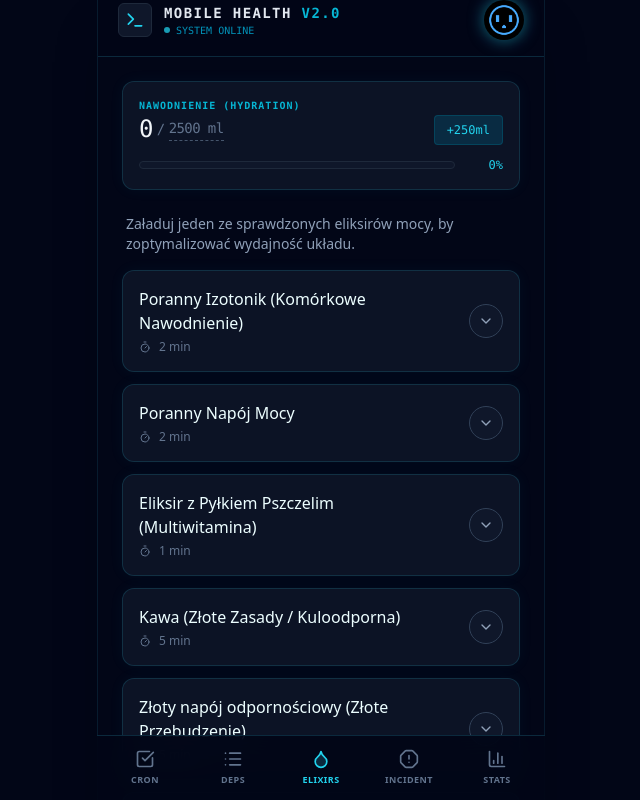
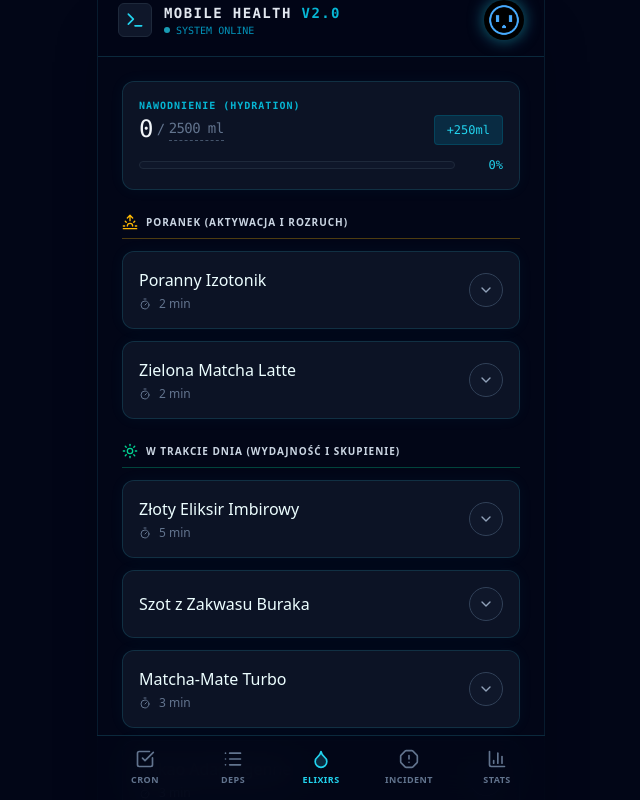
Before and after one commit to mariusz-pk/Zdrowie-IT, a React (Vite) app: page / in a window 1280 px wide. Both pictures are taken after a click on the button "ELIXIRS". Shown: the top 800 px of the page, without its empty margins (319-959 px from the left). Built offline with nearby package versions, Linux system fonts and the light colour scheme.

Commit message:
feat: refactor elixir recipes and data structure
Add category metadata to elixirs and update the UI to support optional brewing times. Improved icon sets and component robustness for recipe rendering.

```diff
--- a/src/components/RuntimeElixirs.tsx
+++ b/src/components/RuntimeElixirs.tsx
@@ -1,6 +1,6 @@
 import { useState, useEffect } from 'react';
 import { motion, AnimatePresence } from 'motion/react';
-import { ChevronDown, Timer as TimerIcon, Play, Square } from 'lucide-react';
+import { ChevronDown, Timer as TimerIcon, Play, Square, Sunrise, Sun, Sunset, Clock } from 'lucide-react';
 import { RUNTIME_ELIXIRS, ElixirRecipe } from '../data';
 
 // Internal Timer Component
@@ -63,10 +63,12 @@ function ElixirCard({ recipe, isOpen, toggleOpen }: { recipe: ElixirRecipe; isOp
       >
         <div>
           <h3 className="font-medium text-cyan-50 pr-4">{recipe.name}</h3>
+          {recipe.timeMin && (
             <div className="flex items-center gap-2 mt-1 text-slate-500 text-xs">
               <TimerIcon className="w-3 h-3" />
               <span>{recipe.timeMin} min</span>
             </div>
+          )}
         </div>
         <div className={`p-2 rounded-full border border-slate-700 bg-slate-900 transition-transform duration-300 ${isOpen ? 'rotate-180 bg-cyan-900/30 border-cyan-800' : ''}`}>
           <ChevronDown className={`w-4 h-4 ${isOpen ? 'text-cyan-400' : 'text-slate-400'}`} />
@@ -101,7 +103,7 @@ function ElixirCard({ recipe, isOpen, toggleOpen }: { recipe: ElixirRecipe; isOp
                 </p>
               </div>
 
-              {recipe.timeMin > 1 && <BrewTimer minutes={recipe.timeMin} />}
+              {recipe.timeMin && recipe.timeMin > 0 && <BrewTimer minutes={recipe.timeMin} />}
             </div>
           </motion.div>
         )}
@@ -241,14 +243,36 @@ function HydrationLogger() {
 export function RuntimeElixirs() {
   const [openId, setOpenId] = useState<string | null>(null);
 
+  const categories = [
+    { name: "PORANEK (Aktywacja i Rozruch)", icon: Sunrise, color: "text-amber-400", border: "border-amber-400/30" },
+    { name: "W TRAKCIE DNIA (Wydajność i Skupienie)", icon: Sun, color: "text-emerald-400", border: "border-emerald-400/30" },
+    { name: "WIECZÓR (Wyciszenie i Sen)", icon: Sunset, color: "text-rose-400", border: "border-rose-400/30" },
+    { name: "DOWOLNA PORA (Wsparcie Całodobowe)", icon: Clock, color: "text-cyan-400", border: "border-cyan-400/30" }
+  ];
+
   return (
-    <div className="space-y-4 pb-8 animate-in fade-in duration-300">
+    <div className="space-y-6 pb-8 animate-in fade-in duration-300">
       <HydrationLogger />
 
-      <p className="text-sm text-slate-400 mb-4 px-1">Załaduj jeden ze sprawdzonych eliksirów mocy, by zoptymalizować wydajność układu.</p>
+      <div className="space-y-6 mt-6">
+        {categories.map((cat, idx) => {
+          const categoryElixirs = RUNTIME_ELIXIRS.filter(r => r.category === cat.name);
+
+          if (categoryElixirs.length === 0) return null;
+
+          const Icon = cat.icon;
+
+          return (
+            <div key={idx} className="space-y-3">
+              <div className={`flex items-center gap-2 pb-2 border-b ${cat.border}`}>
+                <Icon className={`w-4 h-4 ${cat.color}`} />
+                <h2 className="text-[10px] uppercase tracking-widest font-bold text-slate-300">
+                  {cat.name}
+                </h2>
+              </div>
 
               <div className="space-y-3">
-        {RUNTIME_ELIXIRS.map(recipe => (
+                {categoryElixirs.map(recipe => (
                   <ElixirCard
                     key={recipe.id}
                     recipe={recipe}
@@ -259,4 +283,8 @@ export function RuntimeElixirs() {
               </div>
             </div>
           );
+        })}
+      </div>
+    </div>
+  );
 }
--- a/src/data.ts
+++ b/src/data.ts
@@ -57,85 +57,83 @@ export const WEEKLY_PATCHES_DEPENDENCIES = [
 export interface ElixirRecipe {
   id: string;
   name: string;
-  timeMin: number;
+  timeMin?: number;
   ingredients: string[];
   instructions: string;
+  category: "PORANEK (Aktywacja i Rozruch)" | "W TRAKCIE DNIA (Wydajność i Skupienie)" | "WIECZÓR (Wyciszenie i Sen)" | "DOWOLNA PORA (Wsparcie Całodobowe)";
 }
 
 export const RUNTIME_ELIXIRS: ElixirRecipe[] = [
   {
     id: "e1",
-    name: "Poranny Izotonik (Komórkowe Nawodnienie)",
+    name: "Poranny Izotonik",
     timeMin: 2,
     ingredients: [
       "200 ml ciepłej wody",
       "1 łyżka octu jabłkowego",
-      "1 łyżka kreatyny",
       "Szczypta soli kłodawskiej",
-      "Pół łyżeczki miodu",
-      "Wzmacniacz: 1 tabletka kurkuminy z piperyną (opcjonalnie)"
+      "Pół łyżeczki miodu"
     ],
-    instructions: "Wlej do naczynia 200 ml ciepłej wody. Dodaj ocet jabłkowy, kreatynę, sól kłodawska oraz miód. Całość dokładnie wymieszaj do rozpuszczenia się składników. Pobudza wydzielanie soków żołądkowych."
+    instructions: "Wlej do naczynia 200 ml ciepłej wody. Dodaj ocet jabłkowy, sól kłodawska oraz miód. Całość dokładnie wymieszaj do rozpuszczenia się składników. Pobudza wydzielanie soków żołądkowych i nawadnia komórki.",
+    category: "PORANEK (Aktywacja i Rozruch)"
   },
   {
     id: "e2",
-    name: "Poranny Napój Mocy",
+    name: "Zielona Matcha Latte",
     timeMin: 2,
     ingredients: [
-      "Ciepła woda",
-      "Ocet jabłkowy",
-      "Sól kłodawska",
-      "Kreatyna"
+      "1 łyżeczka Matchy",
+      "50 ml wody (temperatura ok. 80°C)",
+      "150 ml napoju roślinnego"
     ],
-    instructions: "Połączenie octu i soli kłodawskiej idealnie nawadnia komórki od środka, przywracając równowagę elektrolitową po nocy. Kreatyna służy jako paliwo dla mózgu. Wymieszaj i wypij na czczo."
+    instructions: "Wsyp łyżeczkę Matchy do naczynia i zalej ją 50 ml wody term. 80°C. Dokładnie wymieszaj (najlepiej miotełką chasen) aż do powstania gęstej pianki. Podgrzej i spień napój roślinny, następnie dolej do bazy.",
+    category: "PORANEK (Aktywacja i Rozruch)"
   },
   {
     id: "e3",
-    name: "Eliksir z Pyłkiem Pszczelim (Multiwitamina)",
-    timeMin: 1, // Excludes night soaking
+    name: "Złoty Eliksir Imbirowy",
+    timeMin: 5,
     ingredients: [
-      "1 łyżeczka pyłku pszczelego (namoczony na noc)",
-      "200 ml letniej wody",
-      "Świeży sok z cytryny"
+      "200 ml ciepłej wody",
+      "Świeży imbir i kurkuma",
+      "Sok z cytryny",
+      "Miód"
     ],
-    instructions: "Wieczorem wsyp 1 łyżeczkę pyłku pszczelego do szklanki i zalej go 200 ml letniej wody. Zostaw w wodzie na całą noc, by rozbić otoczkę (zwiększa przyswajalność o 60-80%). Rano dodaj sok z cytryny i dokładnie wymieszaj."
+    instructions: "Zalej starty imbir i kurkumę gorącą wodą. Po przestygnięciu dodaj sok z cytryny i rozpuść miód. Działa silnie przeciwzapalnie.",
+    category: "W TRAKCIE DNIA (Wydajność i Skupienie)"
   },
   {
     id: "e4",
-    name: "Kawa (Złote Zasady / Kuloodporna)",
-    timeMin: 5,
+    name: "Szot z Zakwasu Buraka",
     ingredients: [
-      "Kawa przelewowa / czarna",
-      "Kardamon (do smaku i na kwasowość)",
-      "Opcjonalnie: masło klarowane i olej kokosowy"
+      "100 ml zakwasu z buraka"
     ],
-    instructions: "Pij kawę zawsze minimum 90-120 minut po przebudzeniu, po posiłku. Aby zapobiec spadkom energii i złagodzić kwasowość dodaj kardamon, lub przygotuj wersję kuloodporną (blendując z masłem i olejem MTC/kokosowym)."
+    instructions: "Wypij jednorazowo szot z zakwasu. Dostarcza bakterii probiotycznych, odbudowuje mikrobiom i silnie dotlenia krew po długim siedzeniu.",
+    category: "W TRAKCIE DNIA (Wydajność i Skupienie)"
   },
   {
     id: "e5",
-    name: "Złoty napój odpornościowy (Złote Przebudzenie)",
-    timeMin: 5,
+    name: "Matcha-Mate Turbo",
+    timeMin: 3,
     ingredients: [
-      "200 ml ciepłej wody",
-      "Sok z 1 świeżej cytryny",
-      "1 łyżeczka miodu",
-      "Szczypta kurkumy",
-      "1-2 plasterki świeżego imbiru",
-      "Opcjonalnie: Szczypta czarnego pieprzu"
+      "Matcha",
+      "Yerba Mate",
+      "Ciepła woda (ok. 75-80°C)"
     ],
-    instructions: "Do szklanki wciśnij świeży sok z cytryny, dodaj szczyptę kurkumy oraz plasterki imbiru. Zalej ciepłą wodą. Po przestygnięciu dodaj miodu, by zachował zdrowotne właściwości. Dokładnie wymieszaj i pij jako pancerz ochronny."
+    instructions: "Zaparz wspólnie matchę i yerba mate wodą o temp 75-80°C. Niezwykle mocne pobudzenie przeznaczone na największe kryzysy i spadki energii podczas pracy.",
+    category: "W TRAKCIE DNIA (Wydajność i Skupienie)"
   },
   {
     id: "e6",
-    name: "Zielona Matcha Latte",
-    timeMin: 4,
+    name: "Kakao Adaptogenne",
+    timeMin: 3,
     ingredients: [
-      "1 łyżeczka Matchy",
-      "50 ml wody (temperatura ok. 80°C)",
-      "150 ml napoju roślinnego",
-      "Miód (opcjonalnie)"
+      "Surowe kakao",
+      "Adaptogeny (np. Ashwagandha, Soplówka jeżowata)",
+      "Napój roślinny"
     ],
-    instructions: "Wsyp łyżeczkę Matchy do naczynia i zalej ją 50 ml sfermentowanej/wody term. 80°C. Dokładnie wymieszaj Matchę z wodą (najlepiej miotełką chasen) aż do powstania gęstej pianki. Podgrzej i spień napój roślinny, następnie dolej do bazy."
+    instructions: "Podgrzej napój roślinny. Rozmieszaj dokładnie kakao i adaptogeny. Pij w momentach silnego stresu psychologicznego, aby wyciszyć układ nerwowy bez utraty ostrości umysłu.",
+    category: "W TRAKCIE DNIA (Wydajność i Skupienie)"
   },
   {
     id: "e7",
@@ -143,43 +141,46 @@ export const RUNTIME_ELIXIRS: ElixirRecipe[] = [
     timeMin: 5,
     ingredients: [
       "Mleko roślinne (1 kubek)",
-      "Kurkuma (szczypta/pół łyżeczki)",
+      "Kurkuma",
       "Cynamon i Kardamon",
       "5g oleju kokosowego",
       "Miód"
     ],
-    instructions: "Podgrzej mleko roślinne tak, aby było ciepłe (nie wrzące). Dodaj kurkumę, cynamon, kardamon oraz olej kokosowy i wymieszaj. Miód dodaj na samym końcu do ostudzonego napoju. Idealny rytuał wyciszający na wieczór."
+    instructions: "Podgrzej mleko roślinne tak, aby było ciepłe (nie wrzące). Dodaj kurkumę, cynamon, kardamon oraz olej kokosowy i wymieszaj. Miód dodaj na samym końcu do ostudzonego napoju. Idealny rytuał wyciszający na wieczór.",
+    category: "WIECZÓR (Wyciszenie i Sen)"
   },
   {
     id: "e8",
-    name: "Napar z szałwii i krwawnika",
-    timeMin: 10,
+    name: "Lemoniada Magnezowa",
     ingredients: [
-      "1-2 łyżki suszu szałwii lekarskiej",
-      "Susz krwawnika pospolitego (1 łyżka)",
-      "1 szklanka wrzątku"
+      "Woda",
+      "Sok z cytryny",
+      "Glicynian magnezu"
     ],
-    instructions: "Zalej przygotowany susz z szałwii i krwawnika szklanką wrzątku. Zaparzaj napar pod przykryciem, a po 10 minutach przed wypiciem dokładnie przecedź. Wspiera naczynia krwionośne i redukuje stany zapalne."
+    instructions: "Rozpuść magnez w letniej wodzie z odrobiną soku z cytryny. Potężnie stymuluje wyciszenie układu nerwowego, zapobiega skurczom i przygotowuje mózg na fazę snu głębokiego.",
+    category: "WIECZÓR (Wyciszenie i Sen)"
   },
   {
     id: "e9",
-    name: "Koktajl \"Czerwona Energia\"",
+    name: "Eliksir z Pyłku Pszczelego",
     timeMin: 5,
     ingredients: [
-      "Surowy sok z buraka (lub 1 mały burak)",
-      "Sok z cytryny",
-      "Świeży imbir (kawałek)"
+      "Pyłek pszczeli",
+      "Woda",
+      "Miód"
     ],
-    instructions: "Zmiksuj surowy sok z buraka z sokiem z cytryny i świeżym imbirem w blenderze do pożądanej konsystencji. To napój o potężnym doładowaniu tlenkiem azotu (poprawa wydolności) i witaminą C."
+    instructions: "Rozpuść zmielony lub namoczony dzień wcześniej pyłek pszczeli z odrobiną miodu w letniej wodzie. Potężny koktajl aminokwasów i minerałów. Naturalny zastrzyk witalności.",
+    category: "DOWOLNA PORA (Wsparcie Całodobowe)"
   },
   {
     id: "e10",
-    name: "Herbatki Funkcyjne (Lipa / Hibiskus / Melisa)",
-    timeMin: 10,
+    name: "Woda Chia Fresca",
     ingredients: [
-      "Wybrany susz: Lipa, Hibiskus lub Melisa",
-      "Wrzątek"
+      "Nasiona chia",
+      "Woda",
+      "Sok z cytryny"
     ],
-    instructions: "Zalej ulubiony susz gorącą wodą. Zaparzaj 10 minut. Wybierz lipę na przeziębienie i wypocenie, hibiskus na naturalne obniżenie ciśnienia krwi, a melisę na łagodzenie lekkiego stresu i spokojny sen wieczorem."
+    instructions: "Zalej nasiona chia wodą z sokiem z cytryny i odczekaj kilkanaście minut. Pij regularnie. Zapewnia długotrwałe, stabilne nawodnienie komórkowe.",
+    category: "DOWOLNA PORA (Wsparcie Całodobowe)"
   }
 ];
```
Lines whose indentation alone changed are shown as unchanged.
